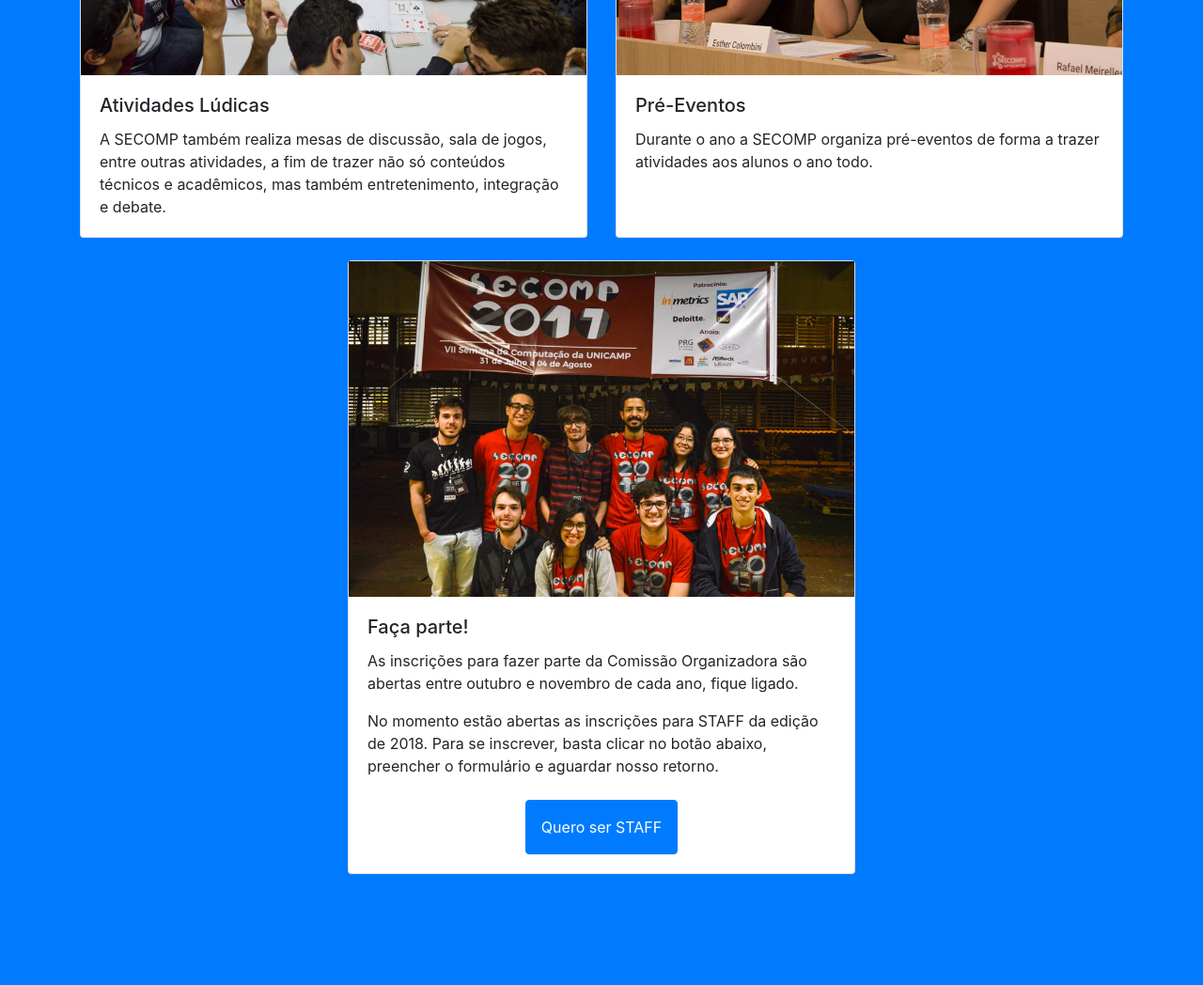
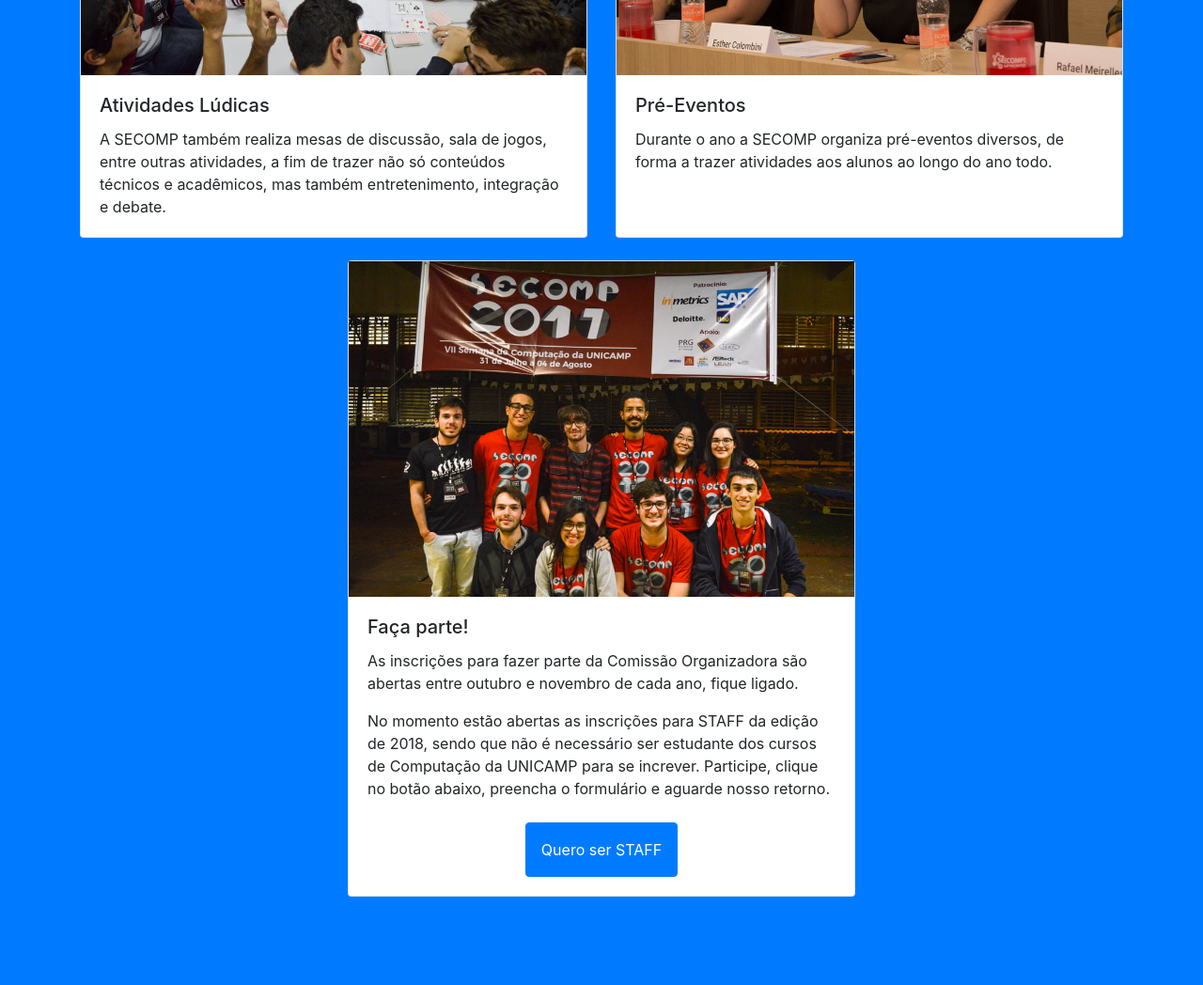
Before and after one commit to unicamp-secomp/site-secomp-2018, a website with bundled scripts: page index.html in a window 1280 px wide. Shown: the part 3980-5028 px from the top of the page at 94% size. Built offline with nearby package versions, Linux system fonts and the light colour scheme.

Commit message:
Changed staff text

```diff
--- a/index.html
+++ b/index.html
@@ -245,7 +245,7 @@
                 <div class="card-body">
                   <h5 class="card-title">Pré-Eventos</h5>
                   <p class="card-text">
-                    Durante o ano a SECOMP organiza pré-eventos de forma a trazer atividades aos alunos o ano todo.
+                    Durante o ano a SECOMP organiza pré-eventos diversos, de forma a trazer atividades aos alunos ao longo do ano todo.
                   </p>
                 </div>
               </div>
@@ -261,7 +261,7 @@
                     As inscrições para fazer parte da Comissão Organizadora são abertas entre outubro e novembro de cada ano, fique ligado.
                   </p>
                   <p class="card-text">
-                    No momento estão abertas as inscrições para STAFF da edição de 2018. Para se inscrever, basta clicar no botão abaixo, preencher o formulário e aguardar nosso retorno.
+                    No momento estão abertas as inscrições para STAFF da edição de 2018, sendo que não é necessário ser estudante dos cursos de Computação da UNICAMP para se increver. Participe, clique no botão abaixo, preencha o formulário e aguarde nosso retorno.
                   </p>
                   <div class="btn-group btn-group mt-2 w-100" role="group" aria-label="Inscrições para STAFF">
                     <a class="btn btn-primary text-center p-3 mx-auto" href="https://goo.gl/forms/BJUlIS9R3FlKPFTR2" target="_blank">
```
